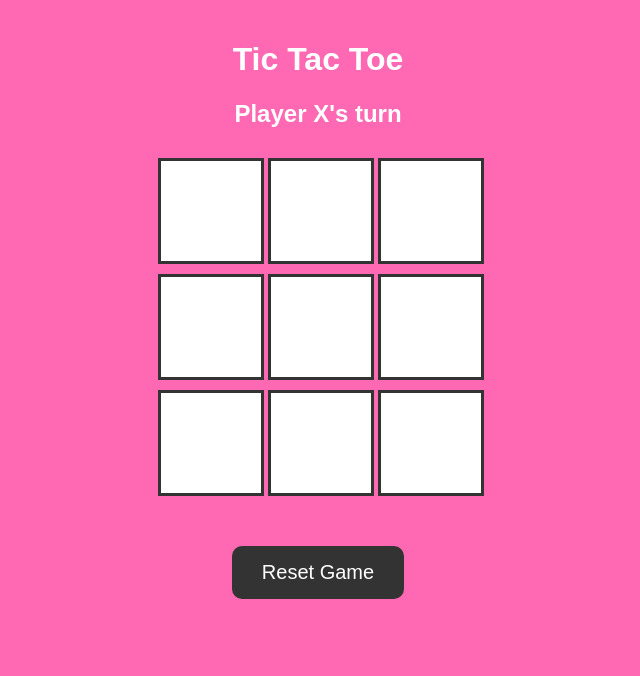
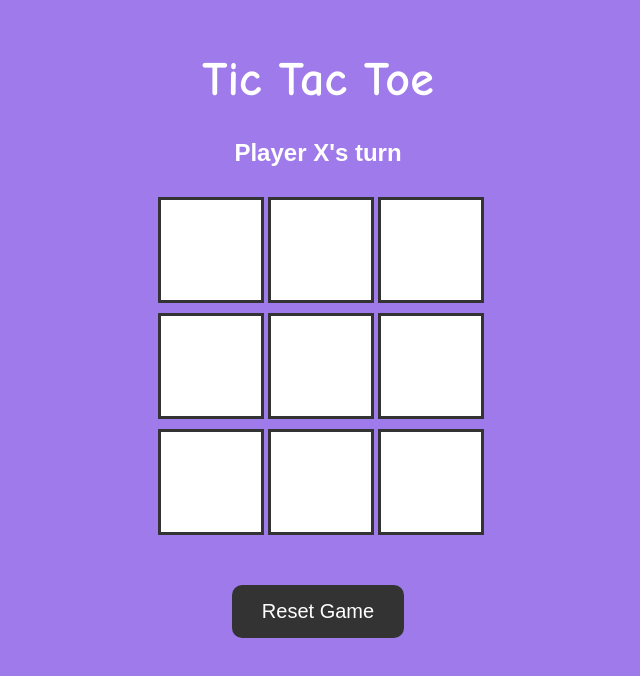
Before and after one commit to jeremyleesr/Tictactoe, a plain HTML site: page index.html in a window 1280 px wide. Shown: the whole page, without its empty margins (322-962 px from the left). Drawn offline with Linux system fonts and the light colour scheme.

Commit message:
Update style.css

```diff
--- a/style.css
+++ b/style.css
@@ -1,7 +1,7 @@
 body {
   font-family: Arial, sans-serif;
   text-align: center;
-  background-color: #ff69b4;
+    background-color: #9f7aea;
   color: white;
   margin: 0;
   padding: 20px;
@@ -9,6 +9,8 @@ body {
 
 h1 {
   color: white;
+  font-family: 'Brush Script MT', 'Comic Sans MS', cursive, sans-serif;
+  font-size: 48px;
 }
 
 #board {
```
